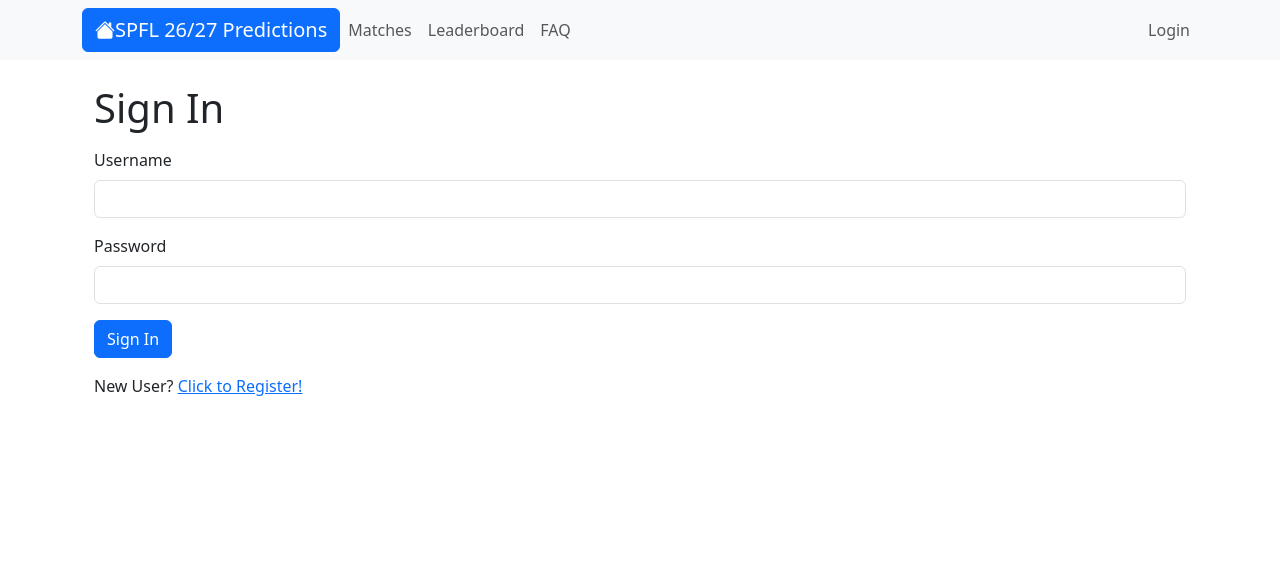
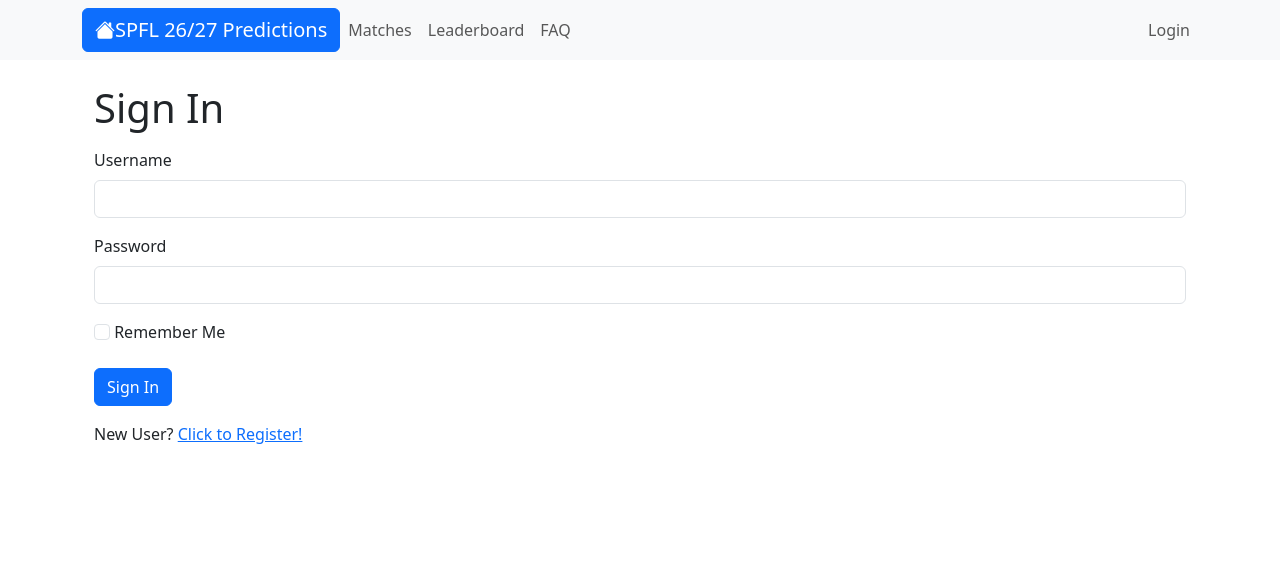
Before and after one commit to EssithAbertay/worldcup_predictions, a Flask app: page /login in a window 1280 px wide. Shown: the top 584 px of the page. Run offline with Flask 3, Linux system fonts and the light colour scheme; some libraries are stand-ins or nearby versions.

Commit message:
Readded remember me

```diff
--- a/app/routes.py
+++ b/app/routes.py
@@ -223,8 +223,8 @@ def login():
         if logging_in_user is None or not logging_in_user.check_password(form.password.data):
             flash('Invalid username and/or password!')
             return redirect(url_for('login'))
-        #login_user(logging_in_user, remember=form.remember_me.data)
-        login_user(logging_in_user, remember=False) # removed rememebr me for now
+        login_user(logging_in_user, remember=form.remember_me.data)
+        #login_user(logging_in_user, remember=False) # removed rememebr me for now
         next_page = request.args.get('next')
         if not next_page or urlsplit(next_page).netloc != '':
             next_page = url_for('index')
--- a/app/templates/login.html
+++ b/app/templates/login.html
@@ -21,7 +21,7 @@
             <span style="color: red;">[{{ error }}]</span>
             {% endfor %}
         </p>
-        <!--<p>{{ form.remember_me(class="form-check-input") }} {{ form.remember_me.label(class="form-label") }}</p>-->
+        <p>{{ form.remember_me(class="form-check-input") }} {{ form.remember_me.label(class="form-label") }}</p>
         <p>{{ form.submit(class="btn btn-primary") }}</p>
     </form>
 
```
